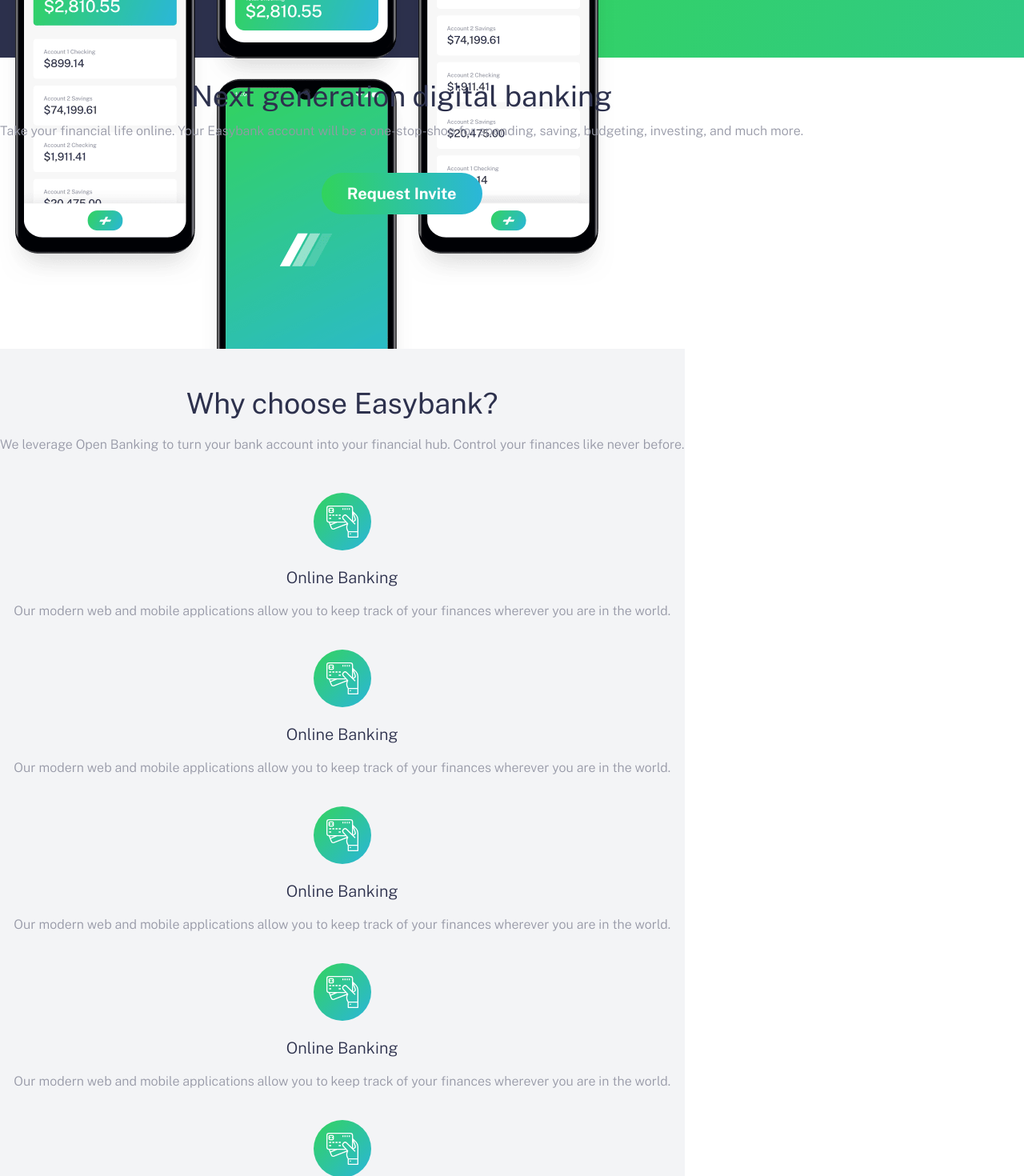
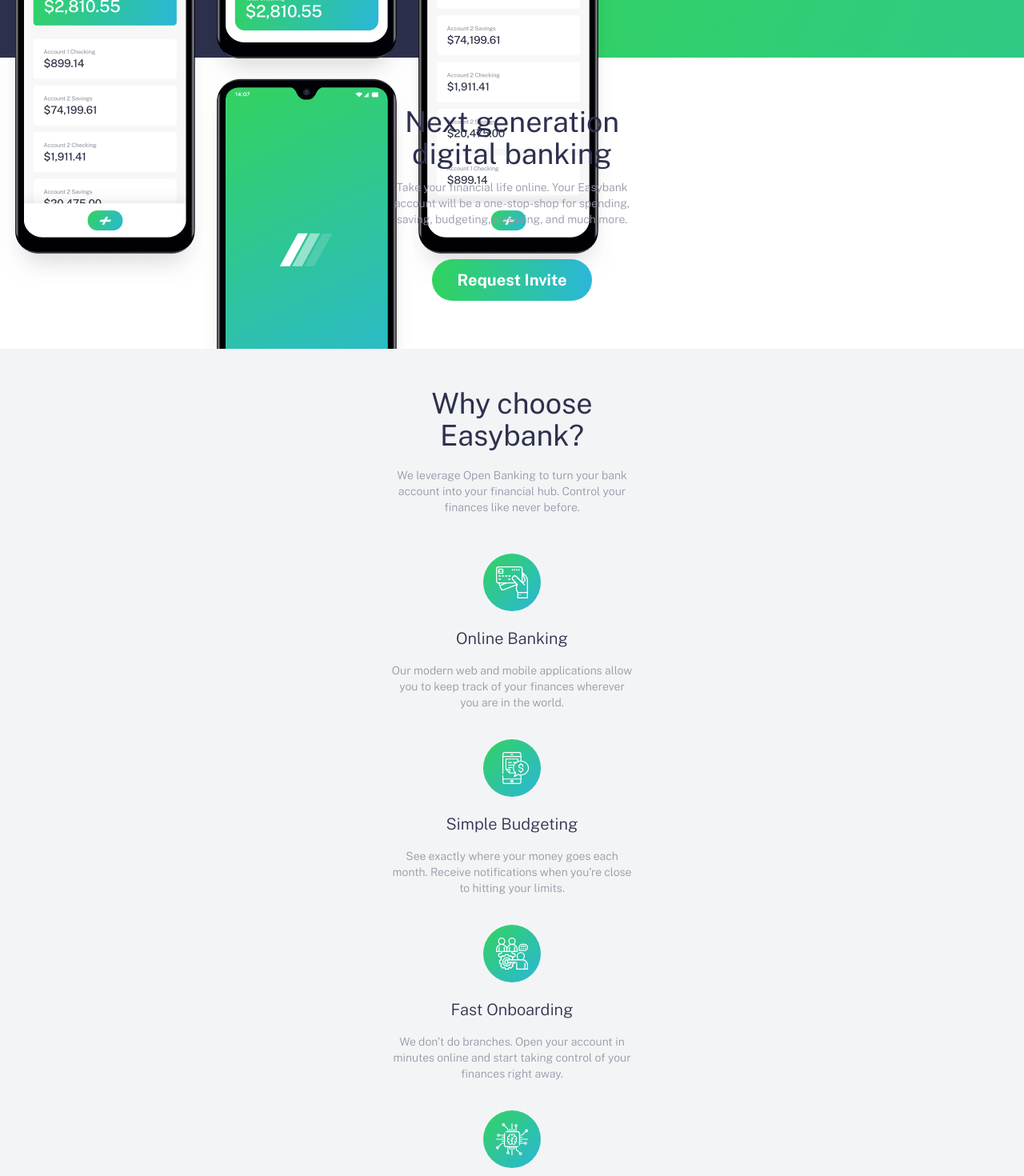
Before and after one commit to RonenTGreat/easybank-landing-page, a React (Vite) app: page / in a window 1280 px wide. Shown: the part 300-1770 px from the top of the page at 80% size. Built offline with nearby package versions, Linux system fonts and the light colour scheme.

Commit message:
done with feature fixes

```diff
--- a/src/components/Container/container.components.jsx
+++ b/src/components/Container/container.components.jsx
@@ -1,6 +1,9 @@
 import mockups from "../../assets/images/image-mockups.png";
 import Feature from "../Feature/feature.components";
 import banking from "../../assets/images/icon-online.svg";
+import budgeting from "../../assets/images/icon-budgeting.svg";
+import onboarding from "../../assets/images/icon-onboarding.svg";
+import api from "../../assets/images/icon-api.svg";
 
 const Container = () => {
   return (
@@ -9,11 +12,11 @@
         <img className=" absolute -top-[6rem]" src={mockups} alt="mockups" />
       </div>
 
-      <section className=" absolute top-[25rem] grid place-items-center mb-9">
-        <h1 className=" text-4xl text-dark-blue text-center mb-3">
+      <section className=" w-full absolute top-[25rem] grid place-items-center mt-8 mb-9">
+        <h1 className=" max-w-xs text-4xl text-dark-blue text-center mb-3">
           Next generation digital banking
         </h1>
-        <p className=" text-center text-grayish-blue text-base font-light mb-10">
+        <p className=" max-w-[19rem] text-center text-grayish-blue text-sm font-light mb-10">
           Take your financial life online. Your Easybank account will be a
           one-stop-shop for spending, saving, budgeting, investing, and much
           more.
@@ -26,11 +29,11 @@
         </a>
       </section>
 
-      <section className=" absolute top-[46rem] bg-light-grayish-blue py-12">
-        <h2 className=" text-center text-4xl text-dark-blue">
+      <section className=" w-full absolute top-[46rem] bg-light-grayish-blue py-12">
+        <h2 className=" max-w-sm mx-auto text-center text-4xl text-dark-blue">
           Why choose Easybank?
         </h2>
-        <p className="text-center text-grayish-blue text-base font-light mt-5 mb-12">
+        <p className="text-center mx-auto max-w-[19rem] text-grayish-blue text-sm font-light mt-5 mb-12">
           We leverage Open Banking to turn your bank account into your financial
           hub. Control your finances like never before.
         </p>
@@ -41,28 +44,22 @@
   wherever you are in the world."
         />
         <Feature
-          img={banking}
-          heading="Online Banking"
-          para="Our modern web and mobile applications allow you to keep track of your finances
-  wherever you are in the world."
+          img={budgeting}
+          heading="Simple Budgeting"
+          para="See exactly where your money goes each month. Receive notifications when you’re
+  close to hitting your limits."
         />
         <Feature
-          img={banking}
-          heading="Online Banking"
-          para="Our modern web and mobile applications allow you to keep track of your finances
-  wherever you are in the world."
+          img={onboarding}
+          heading="Fast Onboarding"
+          para="We don’t do branches. Open your account in minutes online and start taking control
+  of your finances right away."
         />
         <Feature
-          img={banking}
-          heading="Online Banking"
-          para="Our modern web and mobile applications allow you to keep track of your finances
-  wherever you are in the world."
-        />
-        <Feature
-          img={banking}
-          heading="Online Banking"
-          para="Our modern web and mobile applications allow you to keep track of your finances
-  wherever you are in the world."
+          img={api}
+          heading="Open API"
+          para="Manage your savings, investments, pension, and much more from one account. Tracking
+  your money has never been easier."
         />
       </section>
     </main>
--- a/src/components/Feature/feature.components.jsx
+++ b/src/components/Feature/feature.components.jsx
@@ -1,9 +1,10 @@
+/* eslint-disable react/prop-types */
 const Feature = (props) => {
   return (
     <div className="grid place-items-center">
       <img className="" src={props.img} alt="feature" />
       <h3 className="mt-5 text-dark-blue text-xl font-light">{props.heading}</h3>
-      <p className="text-center text-grayish-blue text-base font-light mt-4 mb-9">
+      <p className="text-center max-w-[19rem] text-grayish-blue text-sm font-light mt-4 mb-9">
         {props.para}
       </p>
     </div>
```
